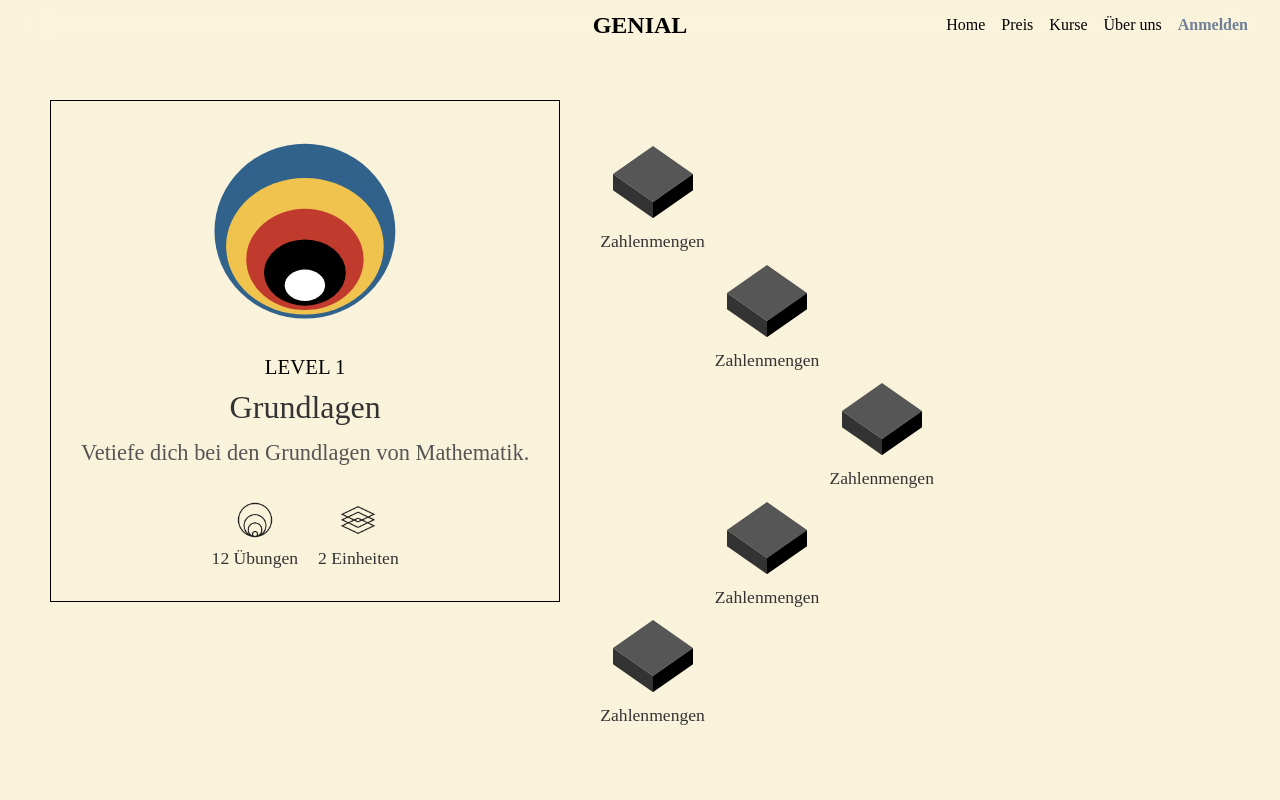
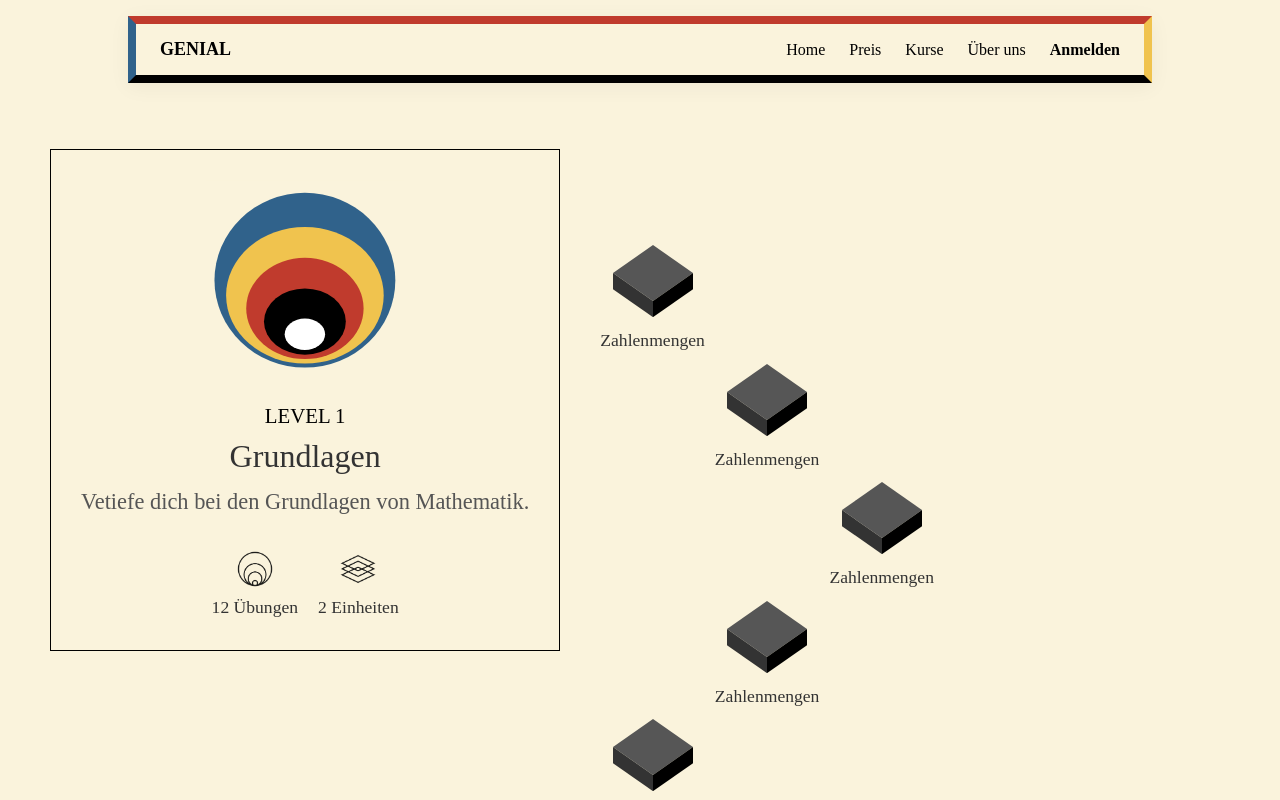
Before and after one commit to mervanpolat/Genial, a React (Vite) app: page /grundlagen in a window 1280 px wide. Shown: the top 800 px of the page. Built offline with nearby package versions, Linux system fonts and the light colour scheme.

Commit message:
Improved the Navbar as well as the tooltip's appearance.

```diff
--- a/src/components/LandingPage/NavBar.jsx
+++ b/src/components/LandingPage/NavBar.jsx
@@ -1,68 +1,201 @@
 // NavBar.jsx
 
-import  { useState } from "react";
-import { Link } from "react-router-dom";
-import { Button, useDisclosure } from "@chakra-ui/react";
+import { Link as RouterLink } from "react-router-dom";
+import {
+  Box,
+  Flex,
+  IconButton,
+  Button,
+  Drawer,
+  DrawerOverlay,
+  DrawerContent,
+  DrawerCloseButton,
+  DrawerBody,
+  Stack,
+  useDisclosure,
+  HStack,
+  Link as ChakraLink,
+} from "@chakra-ui/react";
+import { HamburgerIcon } from "@chakra-ui/icons";
 import LoginPopper from "./LoginPopper/LoginPopper.jsx";
-import styles from "./NavBar.module.css"; // Importing the CSS Module
 
 function NavBar() {
-  const { isOpen: isLoginOpen, onOpen, onClose } = useDisclosure();
-  const [menuOpen, setMenuOpen] = useState(false); // State for burger menu
+  const { isOpen: isLoginOpen, onOpen, onClose } = useDisclosure(); // Login modal state
+  const { isOpen: isDrawerOpen, onOpen: openDrawer, onClose: closeDrawer } = useDisclosure(); // Mobile menu drawer state
 
-  const toggleMenu = () => setMenuOpen(!menuOpen); // Function to toggle menu
+  // Define custom boxShadow value
+  const customBoxShadow = "0 4px 20px rgba(0, 0, 0, 0.05)"; // Soft, centered, light shadow
+
+  // Define styles for animated underline
+  const animatedUnderline = {
+    position: "relative",
+    _after: {
+      content: '""',
+      position: "absolute",
+      width: "0%",
+      height: "2px",
+      bottom: "0",
+      left: "0",
+      bg: "#000000",
+      transition: "width 0.3s ease-in-out",
+    },
+    _hover: {
+      textDecoration: "none",
+      color: "#000000",
+      _after: {
+        width: "100%",
+      },
+    },
+  };
 
   return (
       <>
-        <nav className={styles.navbar}>
-          <div className={styles.navbarLogo}>
-            <Link to="/" className={styles.logoLink}>
+        {/* Navbar container */}
+        <Flex justify="center" w="100%" py={4} bg="#faf3dc">
+          <Box
+              maxW="container.lg"
+              w="100%"
+              px={6}
+              py={3}
+              bg="#faf3dc"
+              boxShadow={customBoxShadow} // Apply custom shadow
+              color="#000000" // Set text color to black
+              borderTop="8px solid #c03b2d" // Top border
+              borderLeft="8px solid #30628b" // Left border
+              borderRight="8px solid #f0c34e" // Right border
+              borderBottom="8px solid #000000" // Bottom border
+              position="relative" // Ensure positioning for shadows if needed
+          >
+            <Flex align="center" justify="space-between">
+              {/* Logo */}
+              <Box fontWeight="bold" fontSize="lg">
+                <ChakraLink
+                    as={RouterLink}
+                    to="/"
+                    {...animatedUnderline} // Apply animated underline styles
+                >
                   GENIAL
-            </Link>
-          </div>
+                </ChakraLink>
+              </Box>
 
-          {/* Burger Menu Icon */}
-          <button
-              className={`${styles.burger} ${menuOpen ? styles.burgerOpen : ""}`}
-              onClick={toggleMenu}
+              {/* Hamburger Icon for mobile */}
+              <IconButton
                   aria-label="Toggle Navigation Menu"
+                  icon={<HamburgerIcon />}
+                  display={{ base: "block", md: "none" }}
+                  onClick={openDrawer}
+                  color="#000000" // Set icon color to black
+                  variant="ghost"
+                  _hover={{ bg: "transparent" }} // Maintain ghost variant on hover
+              />
+
+              {/* Links (Desktop view only) */}
+              <HStack
+                  spacing={6}
+                  display={{ base: "none", md: "flex" }}
+                  align="center"
               >
-            <span className={styles.burgerLine}></span>
-            <span className={styles.burgerLine}></span>
-          </button>
-
-          <ul
-              className={`${styles.navbarLinks} ${
-                  menuOpen ? styles.navbarLinksOpen : ""
-              }`}
+                <ChakraLink
+                    as={RouterLink}
+                    to="/"
+                    {...animatedUnderline} // Apply animated underline styles
                 >
-            <li>
-              <Link to="/" onClick={() => setMenuOpen(false)}>
                   Home
-              </Link>
-            </li>
-            <li>
-              <Link to="/preis" onClick={() => setMenuOpen(false)}>
+                </ChakraLink>
+                <ChakraLink
+                    as={RouterLink}
+                    to="/preis"
+                    {...animatedUnderline} // Apply animated underline styles
+                >
                   Preis
-              </Link>
-            </li>
-            <li>
-              <Link to="/kurse" onClick={() => setMenuOpen(false)}>
+                </ChakraLink>
+                <ChakraLink
+                    as={RouterLink}
+                    to="/kurse"
+                    {...animatedUnderline} // Apply animated underline styles
+                >
                   Kurse
-              </Link>
-            </li>
-            <li>
-              <Link to="/ueber-uns" onClick={() => setMenuOpen(false)}>
+                </ChakraLink>
+                <ChakraLink
+                    as={RouterLink}
+                    to="/ueber-uns"
+                    {...animatedUnderline} // Apply animated underline styles
+                >
                   Über uns
-              </Link>
-            </li>
-            <li>
-              <Button variant="link" onClick={onOpen}>
+                </ChakraLink>
+                <Button
+                    variant="link"
+                    onClick={onOpen}
+                    color="#000000"
+                    sx={animatedUnderline} // Apply animated underline styles
+                >
                   Anmelden
                 </Button>
-            </li>
-          </ul>
-        </nav>
+              </HStack>
+            </Flex>
+          </Box>
+        </Flex>
+
+        {/* Drawer for Mobile Menu */}
+        <Drawer isOpen={isDrawerOpen} placement="right" onClose={closeDrawer}>
+          <DrawerOverlay />
+          <DrawerContent
+              bg="#ffffff" // Changed to white for better contrast with black text
+              color="#000000" // Set text color to black
+              boxShadow={customBoxShadow} // Apply the same custom shadow
+              borderTop="8px solid #c03b2d" // Top border
+              borderLeft="8px solid #30628b" // Left border
+              borderRight="8px solid #f0c34e" // Right border
+              borderBottom="8px solid #000000" // Bottom border
+              borderRadius="md" // Optional: Add slight border radius for smoothness
+          >
+            <DrawerCloseButton />
+            <DrawerBody>
+              <Stack spacing={6} mt={8} align="center">
+                <ChakraLink
+                    as={RouterLink}
+                    to="/"
+                    onClick={closeDrawer}
+                    {...animatedUnderline} // Apply animated underline styles
+                >
+                  Home
+                </ChakraLink>
+                <ChakraLink
+                    as={RouterLink}
+                    to="/preis"
+                    onClick={closeDrawer}
+                    {...animatedUnderline} // Apply animated underline styles
+                >
+                  Preis
+                </ChakraLink>
+                <ChakraLink
+                    as={RouterLink}
+                    to="/kurse"
+                    onClick={closeDrawer}
+                    {...animatedUnderline} // Apply animated underline styles
+                >
+                  Kurse
+                </ChakraLink>
+                <ChakraLink
+                    as={RouterLink}
+                    to="/ueber-uns"
+                    onClick={closeDrawer}
+                    {...animatedUnderline} // Apply animated underline styles
+                >
+                  Über uns
+                </ChakraLink>
+                <Button
+                    variant="link"
+                    onClick={onOpen}
+                    color="#000000"
+                    sx={animatedUnderline} // Apply animated underline styles
+                >
+                  Anmelden
+                </Button>
+              </Stack>
+            </DrawerBody>
+          </DrawerContent>
+        </Drawer>
 
         {/* Login Modal */}
         <LoginPopper isOpen={isLoginOpen} onClose={onClose} />
```
Also changed, not shown: src/modules/Tippy/TooltipItem.jsx (+36 -14 lines). Lines whose indentation alone changed are shown as unchanged.
